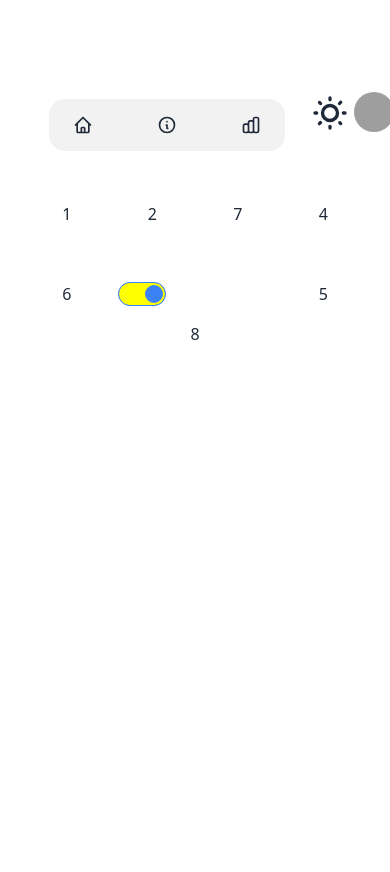
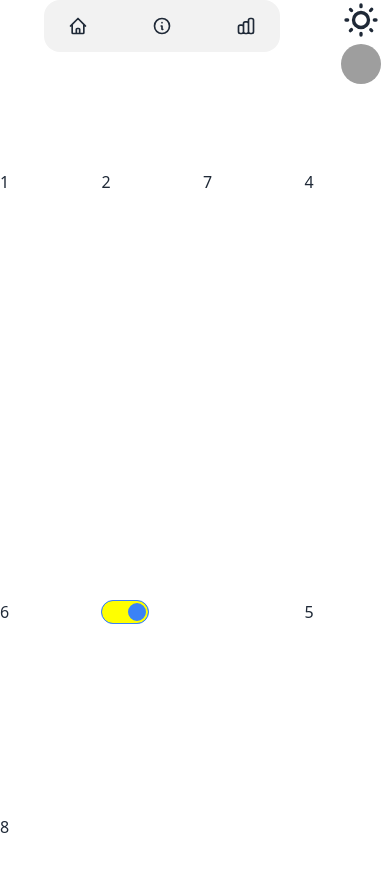
Before and after one commit to SandhanuDulmeth/Inventory_System_Frontend-React-Vite, a React (Vite) app: page / in a window 390 px wide. Shown: the top 872 px of the page. Built offline with nearby package versions, Linux system fonts and the light colour scheme; grey boxes are pictures that could not be loaded.

Commit message:
feat: enhance layout with responsive flex properties, adjust component spacing, and clean up unused styles

```diff
--- a/src/App.css
+++ b/src/App.css
@@ -1,51 +1,9 @@
-#root {
-  max-width: 1280px;
-  margin: 0 auto;
-  padding: 2rem;
-  text-align: center;
-}
-
-.logo {
-  height: 6em;
-  padding: 1.5em;
-  will-change: filter;
-  transition: filter 300ms;
-}
-.logo:hover {
-  filter: drop-shadow(0 0 2em #646cffaa);
-}
-.logo.react:hover {
-  filter: drop-shadow(0 0 2em #61dafbaa);
-}
-
-@keyframes logo-spin {
-  from {
-    transform: rotate(0deg);
-  }
-  to {
-    transform: rotate(360deg);
-  }
-}
-
-@media (prefers-reduced-motion: no-preference) {
-  a:nth-of-type(2) .logo {
-    animation: logo-spin infinite 20s linear;
-  }
-}
-
-.card {
-  padding: 2em;
-}
-
-.read-the-docs {
-  color: #888;
-}
 
 
-.flex-controllers{
-  display: flex;
-  flex-direction: row;
-  flex-wrap: nowrap;
+.flex-controllers {
+  display: flex;           /* Use block-level flex container */
+  flex-direction: row;     /* Or change to column for narrow screens */
+  flex-wrap: wrap;         /* Allow children to wrap when necessary */
   justify-content: space-around;
   align-items: center;
   align-content: flex-start;
--- a/src/components/NavBar.jsx
+++ b/src/components/NavBar.jsx
@@ -1,7 +1,7 @@
 export default function NavBar() {
   return (
     <>
-      <ul className="menu menu-horizontal bg-base-200 rounded-box mt-6 space-x-8">
+      <ul className="menu menu-horizontal bg-base-200 rounded-box  space-x-8">
         <li>
           <a className="tooltip" data-tip="Home">
             <svg
--- a/src/pages/Home.jsx
+++ b/src/pages/Home.jsx
@@ -6,7 +6,7 @@ export default function Home() {
     return (
         <div>
 
-<div className="grid grid-cols-4 grid-rows-4 gap-4">
+<div className="grid grid-cols-4 grid-rows-4 gap-4 h-screen">
 
 
     <div className="row-span-2 ">1</div>
```
Also changed, not shown: src/App.jsx (+4 -3 lines).
